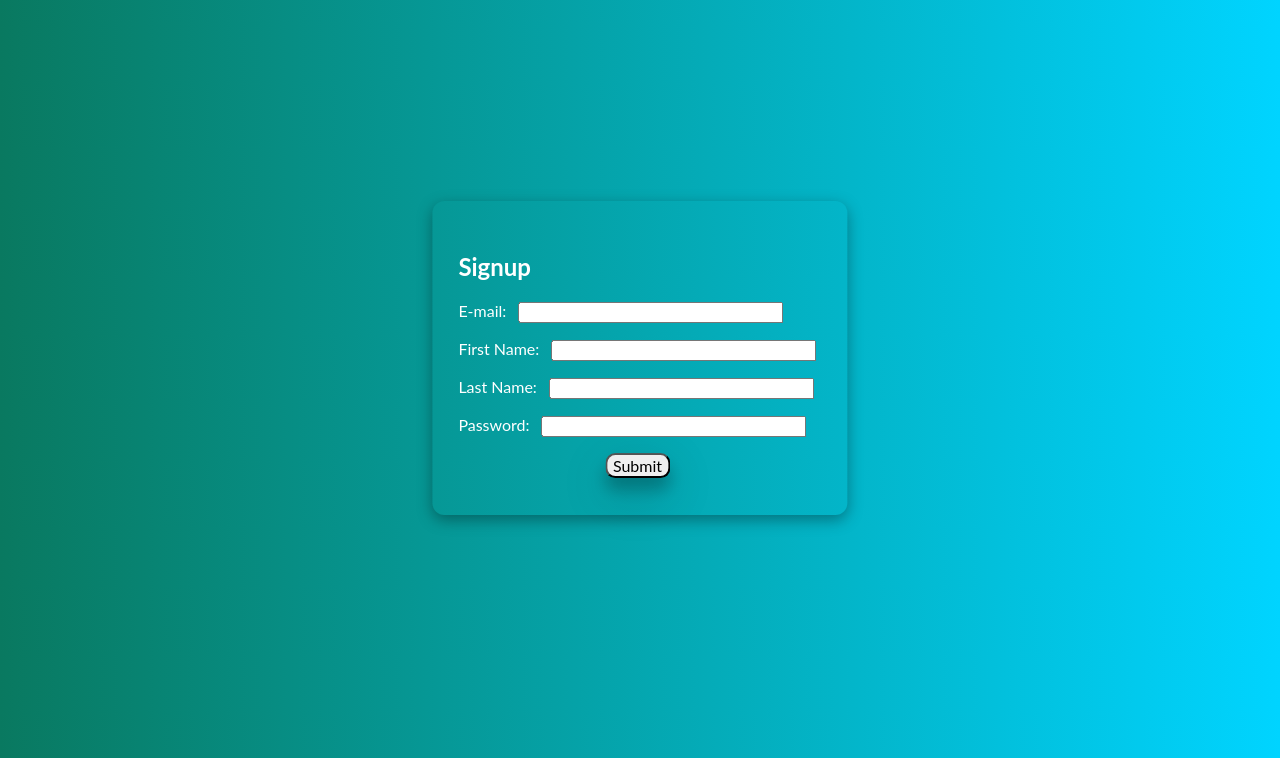
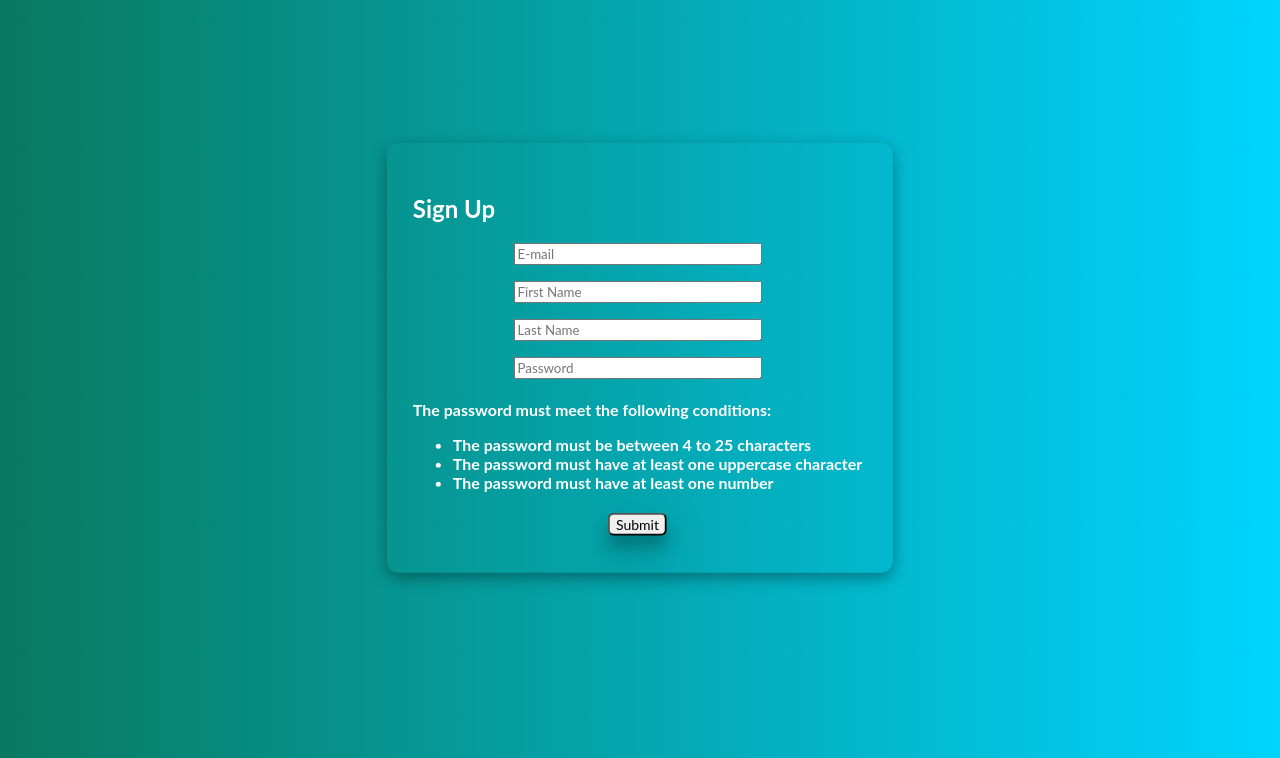
Before and after one commit to m-zurkiyeh/Login, a Flask app: page /signup in a window 1280 px wide. Shown: the part 42-800 px from the top of the page. Run offline with Flask 3, Linux system fonts and the light colour scheme.

Commit message:
Added password authentication methods as well as a password conditions list in the website

```diff
--- a/connector.py
+++ b/connector.py
@@ -13,7 +13,7 @@ from forms import Sign_up
 
 
 app = Flask(__name__)
-app.config["SECRET_KEY"] = "qwertyuiop"
+app.config["SECRET_KEY"] = "Lz8UhFZZK4tIkg53W0JPeKhmubJV7Idz0IBRVsHZaIg3JaFjPh"
 dbm = db_manager()
 
 
@@ -29,12 +29,12 @@ class connector:
 
         app.run(debug=True, use_reloader=True)
 
-    @app.route("/get-users")
+    @app.route("/users", methods=["GET"])
     def get_users():
         users_list = dbm.show_table()
         return jsonify(list(users_list)), 200
 
-    @app.route("/get-user/<user_id>")
+    @app.route("/user/<user_id>", methods=["GET"])
     def get_user(user_id):
         row = dbm.get_user_by_id(user_id)
         return jsonify(row), 200
@@ -56,11 +56,23 @@ class connector:
                 flash("Email Error")
                 return redirect(url_for("signup"))
 
-            if dbm.check_if_already_exists(
-                su.email.data, su.first_name.data, su.last_name.data
-            ):
+            if dbm.check_password_name(su.first_name.data, su.last_name.data,su.password.data):
+                flash("Password cannot have first name and/or last name")
+                return redirect(url_for("signup"))
+
+            if not dbm.check_password_uppercase(su.password.data):
+                flash("Password must have at least one uppercase letter")
+                return redirect(url_for("signup"))
+
+            if not dbm.check_password_number(su.password.data):
+                flash("Password must have at least one number")
+                return redirect(url_for("signup"))
+
+            if dbm.check_if_already_exists(su.email.data, su.first_name.data, su.last_name.data):
                 flash("User Already Exists")
                 return redirect(url_for("signup"))
+
+
 
             dbm.add_to_table(su.email.data,su.first_name.data, su.last_name.data,su.password.data,) # Adds provided data to database table if email string matches regex
             flash("Successfully Created User")
--- a/db_manager.py
+++ b/db_manager.py
@@ -5,8 +5,8 @@ import re
 
 HOST = "localhost"
 PORT = 3306
-USER = "root"
-PASSWORD = "root"
+USER = "malik"
+PASSWORD = "malik"
 DATABASE = "mysql"
 
 
@@ -131,7 +131,7 @@ class db_manager:
         )  # Gets all users using SELECT * query where id = the provided id
         return self.mycursor.fetchone()
 
-    def check_email(self, email):
+    def check_email(self, email) -> bool:
         """
 
         Checks the provided email if it matches according to the regex
@@ -146,7 +146,7 @@ class db_manager:
         """
 
         self.email = str(email)
-        return re.fullmatch(regex, self.email)
+        return bool(re.fullmatch(regex, self.email))
 
     def check_if_already_exists(self, email, fname, lname) -> bool:
         """
@@ -186,5 +186,45 @@ class db_manager:
         """
         self.mycursor.execute("ALTER TABLE users AUTO_INCREMENT = 1")
 
-    def update_user():
-        pass
+    def check_password_name(self,first_name,last_name,password) :
+        """
+
+        Args:
+            self (self): the class' own instance
+            password (_type_): _description_
+
+        Returns:
+            True if first name and/or last name is found in the password, otherwise return false
+        """
+
+        self.first_name = first_name
+        self.last_name = last_name
+        self.password = password
+
+        no_name_in_passwd = first_name.casefold() in password.casefold() or last_name.casefold() in password.casefold()
+
+        return True if no_name_in_passwd else False
+
+    def check_password_uppercase(self,password) -> bool:
+        """
+        _summary_
+
+        Args:
+            password (_type_): _description_
+        """
+
+        self.password = password
+
+        return bool(re.search(r'[A-Z]',password))
+
+    def check_password_number(self,password) -> bool:
+        """
+        _summary_
+
+        Args:
+            password (_type_): _description_
+        """
+
+        self.password = password
+
+        return bool(re.search(r'\d',password))
--- a/forms.py
+++ b/forms.py
@@ -8,8 +8,8 @@ from wtforms import (
 
 
 class Sign_up(fm):
-    email = stf("E-mail", [vs.DataRequired("Please enter an e-mail"),vs.Length(min=4, max=25)])
-    first_name = stf("First Name", [vs.DataRequired("Please enter a first name"),vs.Length(min=4, max=25)])
-    last_name = stf("Last Name", [vs.DataRequired("Please enter a last name"),vs.Length(min=4, max=25)])
-    password = pf("Password",[vs.DataRequired("Please enter a password")])
+    email = stf("E-mail", [vs.DataRequired("Please enter an e-mail"),vs.Length(min=4, max=25)], render_kw={"placeholder": "E-mail"})
+    first_name = stf("First Name", [vs.DataRequired("Please enter a first name"),vs.Length(min=4, max=25)], render_kw={"placeholder": "First Name"})
+    last_name = stf("Last Name", [vs.DataRequired("Please enter a last name"),vs.Length(min=4, max=25)], render_kw={"placeholder": "Last Name"})
+    password = pf("Password",[vs.DataRequired("Please enter a password"), vs.Length(min=4,max=25)], render_kw={"placeholder": "Password"})
     submit = sf("Submit")
--- a/main.py
+++ b/main.py
@@ -7,4 +7,4 @@ from connector import connector
 if __name__ == '__main__':
     conn = connector()
     dbm = db_manager()
-    dbm.reset_id_increment()
+    # dbm.reset_id_increment()
--- a/static/style.css
+++ b/static/style.css
@@ -29,23 +29,26 @@
     top: 50%;
     left: 50%;
     transform: translate(-50%, -50%);
-    animation: fadeIn ease 2s;
-    animation-iteration-count: 1;
-    animation-fill-mode: forwards;
+    display: inline-block;
+    text-align: center;
 
 }
 
-.form:focus {
-    box-shadow: none; /* or adjust as needed */
-    outline: none;   /* or adjust as needed */
+#form.form h2 {
+    text-align: left;
+}
+
+
+.input-box {
+    font-family: 'Lato';
 }
 
 .submit_button {
     display: block;
     margin: auto;
     font-family: lato;
-    font-size: 16px;
-    border-radius: 10px;
+    font-size: 14px;
+    border-radius: 6px;
     box-shadow: 0 12px 16px 0 rgba(0,0,0,0.24), 0 17px 50px 0 rgba(0,0,0,0.19);
 }
 
@@ -75,6 +78,14 @@
     font-weight:800;
 }
 
+.text {
+    margin-top: 20px;
+}
+
+div#password-hints {
+    text-align: left;
+}
+
 @keyframes fadeIn {
     0% {
         opacity:0;
--- a/templates/signup.html
+++ b/templates/signup.html
@@ -1,29 +1,39 @@
 {% extends "base.html" %}
 
-{% block title %} Signup{% endblock %}
-
+{% block title %}Signup{% endblock %}
 
 {% block content %}
 <form id="form" class="form" action="" method="post">
-
-    <h2>Signup</h2>
+    <div>
+        <h2>Sign Up</h2>
+    </div>
     <p>
-        {{form.email.label}}: &nbsp; {{form.email(size=30)}} <br>
+        {{form.email(size=30, class_="input-box")}} <br>
     </p>
 
     <p>
-        {{form.first_name.label}}: &nbsp; {{form.first_name(size=30)}} <br>
+        {{form.first_name(size=30, class_="input-box")}} <br>
 
     </p>
 
     <p>
-        {{form.last_name.label}}: &nbsp; {{form.last_name(size=30)}} <br>
+        {{form.last_name(size=30, class_="input-box")}} <br>
     </p>
 
 
     <p>
-        {{form.password.label}}: &nbsp; {{form.password(size=30)}} <br>
+        {{form.password(size=30, class_="input-box")}} <br>
     </p>
+
+    <div id = "password-hints">
+        <h4>The password must meet the following conditions:
+            <ul>
+                <li>The password must be between 4 to 25 characters</li>
+                <li>The password must have at least one uppercase character</li>
+                <li>The password must have at least one number</li>
+            </ul>
+        </h3>
+    </div>
 
     <p>{{form.submit(class_="submit_button")}}</p>
 
@@ -40,5 +50,11 @@
 
     </div>
 
+
 </form>
+
+<div>
+
+</div>
+
 {% endblock %}
```
Also changed, not shown: templates/base.html (line endings or trailing spaces).
